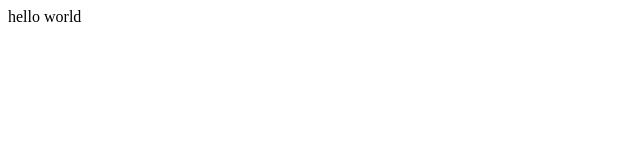
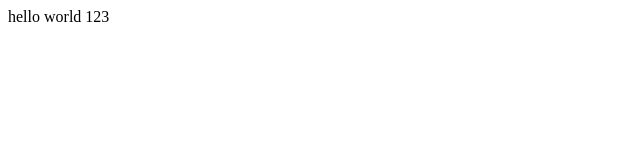
Before and after one commit to Almatov-Nurs/compo-tz, a React (Create React App) app: page / in a window 1280 px wide. Shown: the top 160 px of the page, without its empty margins (0-640 px from the left). Built offline with nearby package versions, Linux system fonts and the light colour scheme.

Commit message:
just do something

```diff
--- a/src/App.js
+++ b/src/App.js
@@ -1,7 +1,7 @@
 function App() {
   return (
     <div>
-      hello world
+      hello world 123
     </div>
   );
 }
```
